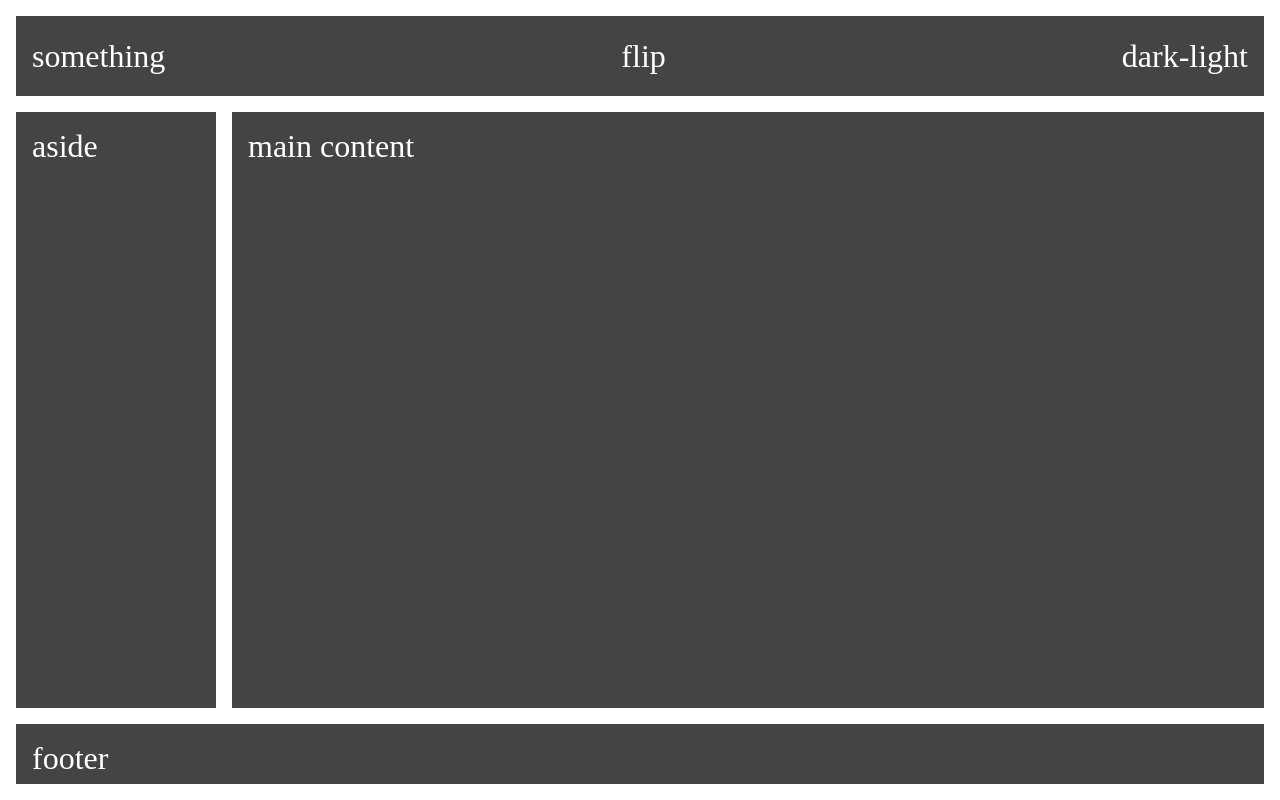
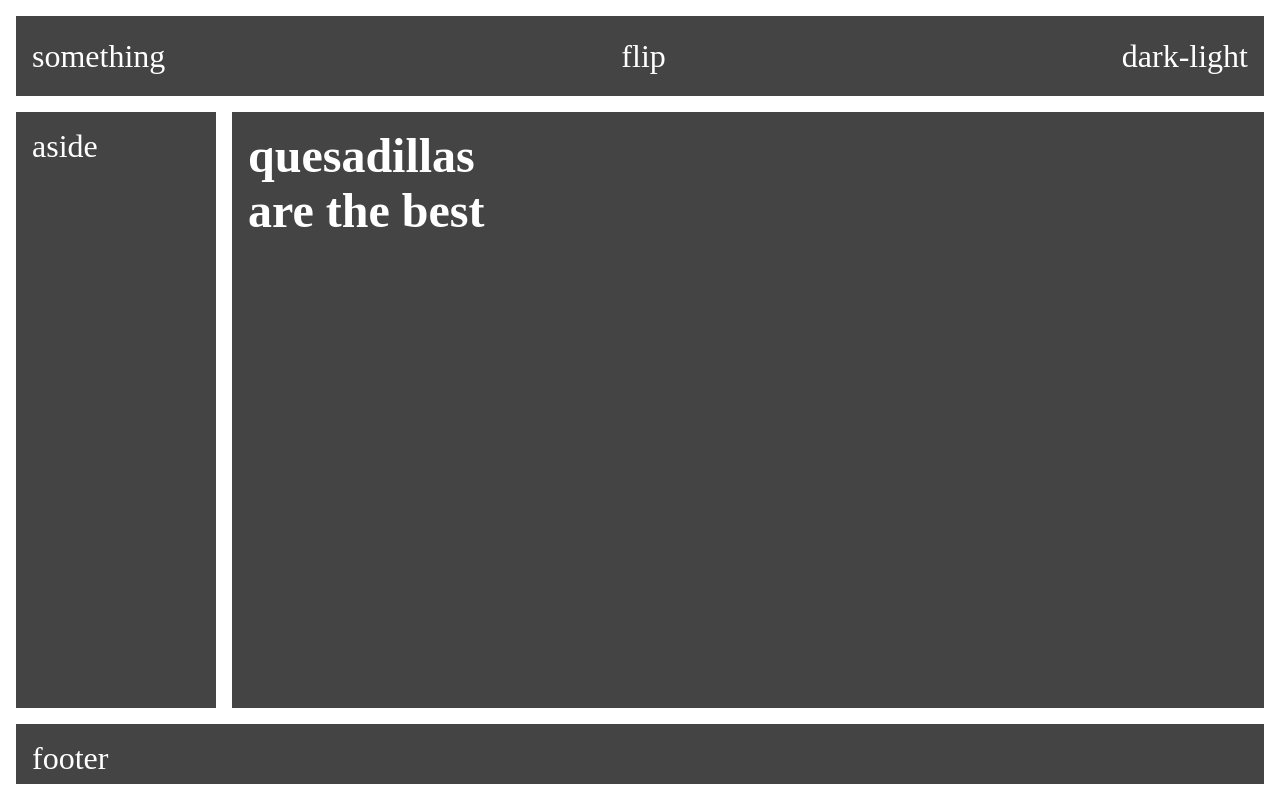
Before and after one commit to OrangeBurrito/darklight-flipper, a plain HTML site: page index.html in a window 1280 px wide. Drawn offline with Linux system fonts and the light colour scheme.

Commit message:
quesadilla text

```diff
--- a/index.html
+++ b/index.html
@@ -15,7 +15,8 @@
         <a href="" id="dark-light-toggle">dark-light</a>
     </header>
     <aside>aside</aside>
-    <section>main content</section>
+    <section><h1>quesadillas</h1>
+    <h2>are the best</h2></section>
     <footer>footer</footer>
 </body>
 </html>
```
